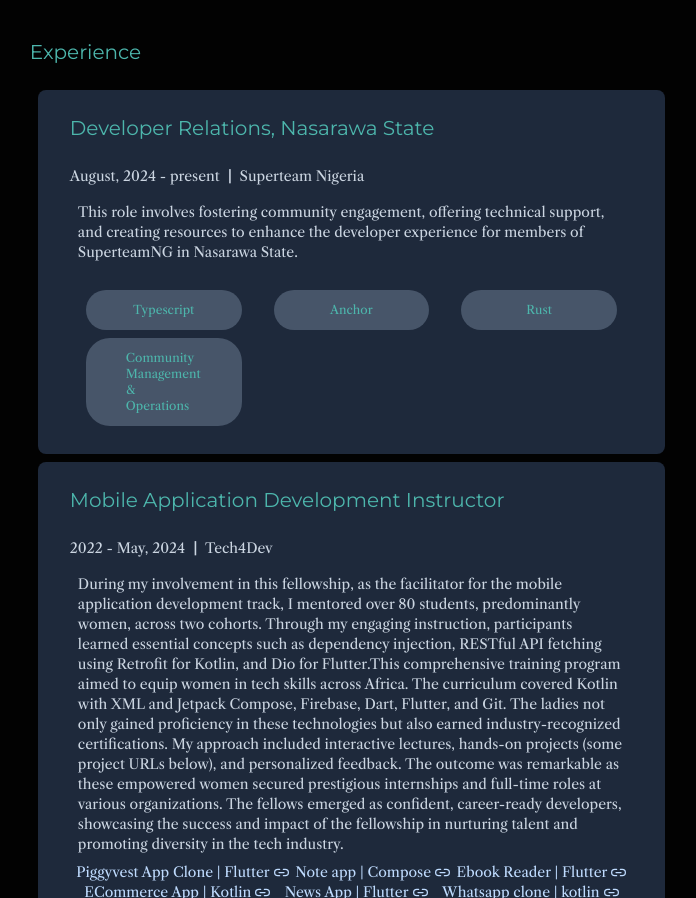
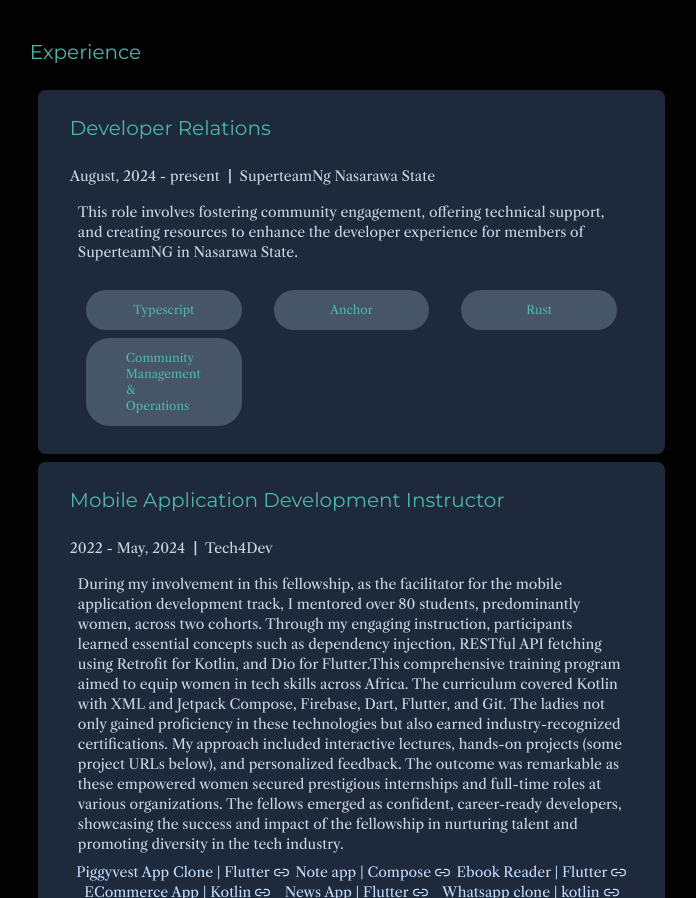
Before and after one commit to ANTONINEUTRON/anthony_portfolio, a Next.js app: page / in a window 1280 px wide. Shown: the part 1066-1964 px from the top of the page, without its empty margins (559-1255 px from the left). Built offline with nearby package versions, Linux system fonts and the light colour scheme.

Commit message:
update job desc

```diff
--- a/data/ExperienceData.ts
+++ b/data/ExperienceData.ts
@@ -2,9 +2,9 @@ import { ExperienceItem } from "@/components/ExperienceSection"
 
 const ExperienceData: ExperienceItem[] =  [
     {
-        position: "Developer Relations, Nasarawa State",
+        position: "Developer Relations",
         period: "August, 2024 - present",
-        organization: "Superteam Nigeria",
+        organization: "SuperteamNg Nasarawa State",
         description: "This role involves fostering community engagement, offering technical support, and creating resources to enhance the developer experience for members of SuperteamNG in Nasarawa State.",
         tech: ["Typescript", "Anchor", "Rust", "Community Management & Operations"],
         url:[]
```
